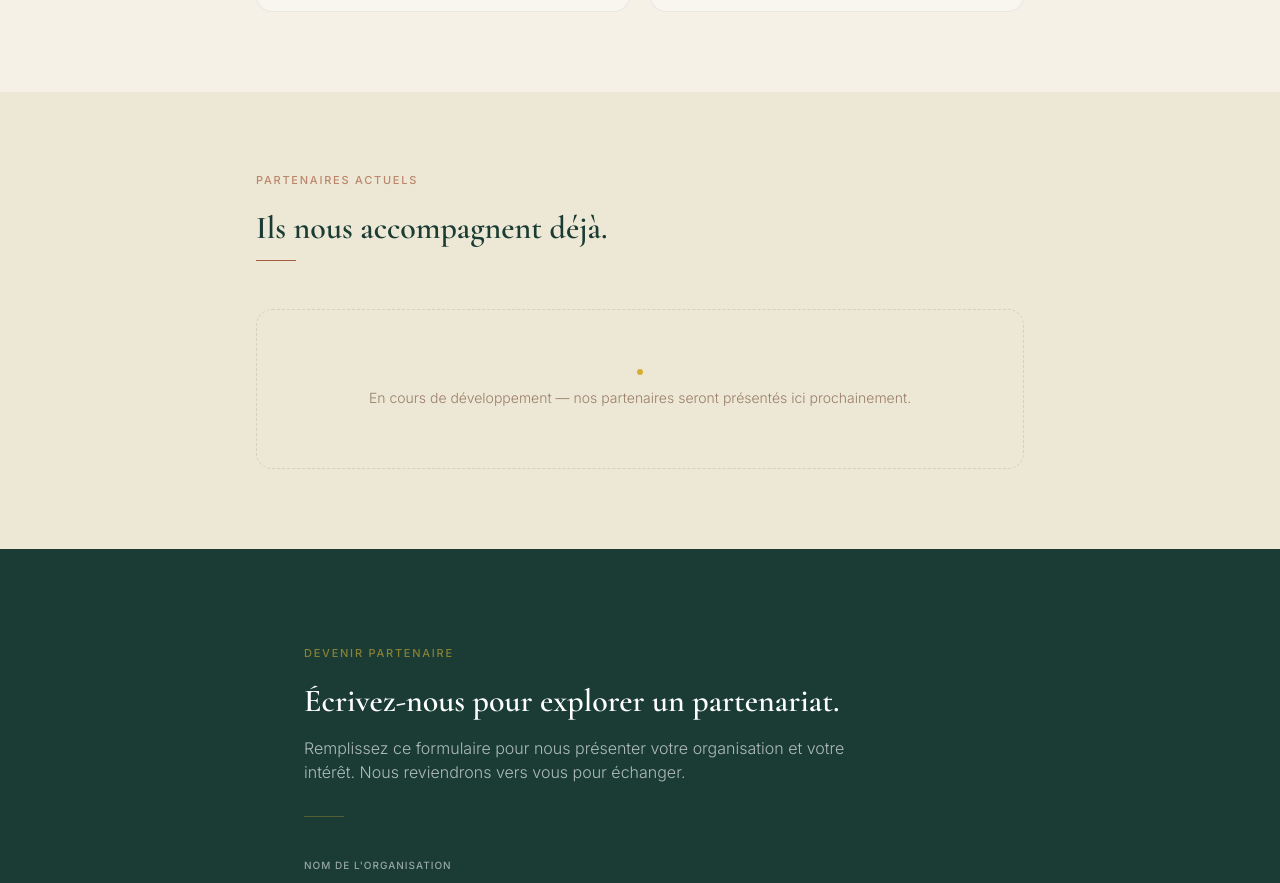
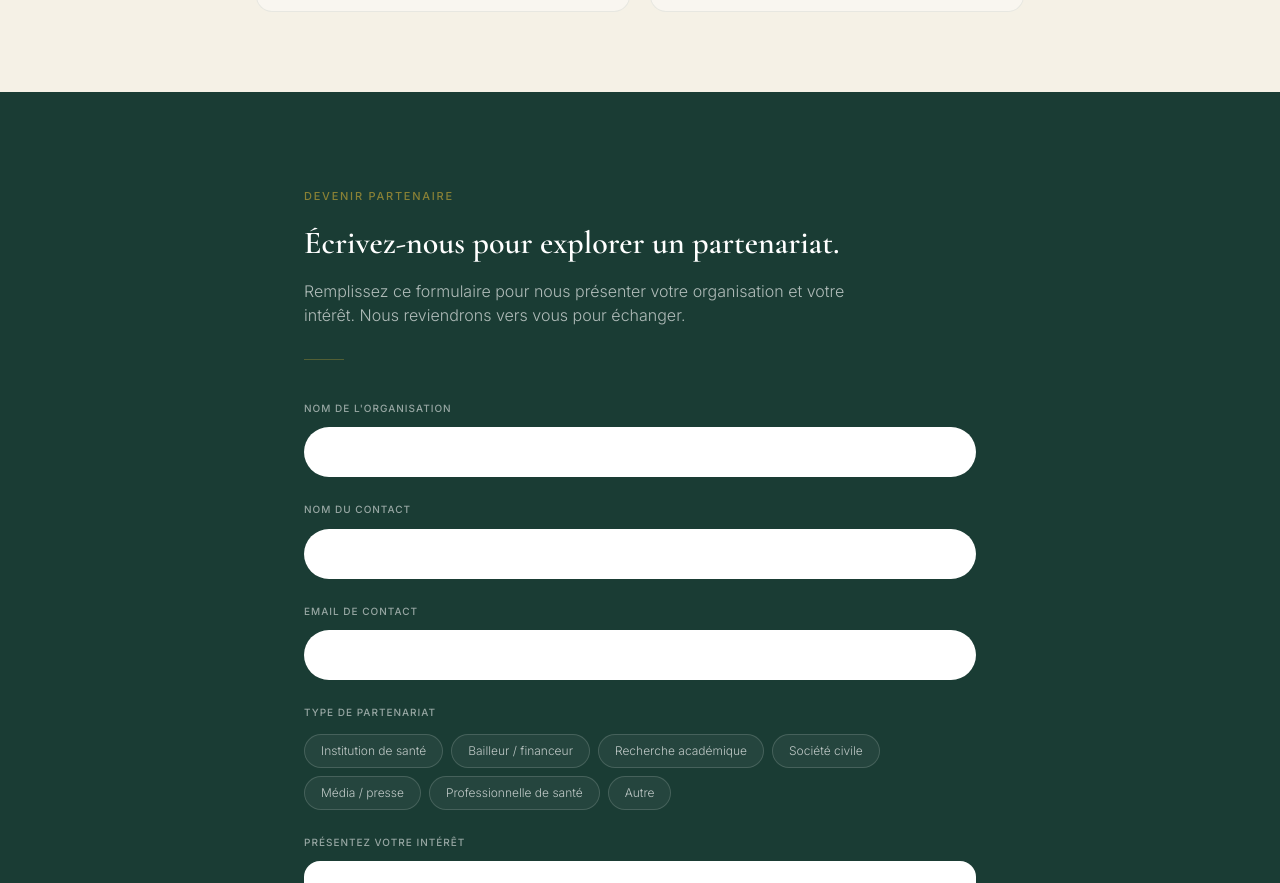
Before and after one commit to akdiop/saxalwer-site-vercel, a Next.js app: page /partenaires in a window 1280 px wide. Shown: the part 1895-2778 px from the top of the page. Built offline with nearby package versions, Linux system fonts and the light colour scheme; no server answers.

Commit message:
Corrections

```diff
--- a/components/ContactContent.tsx
+++ b/components/ContactContent.tsx
@@ -4,6 +4,7 @@ import { useState, FormEvent } from 'react'
 import { useLanguage } from './SiteWrapper'
 import { sendContact } from '@/lib/supabase'
 import MedicalDisclaimer from './MedicalDisclaimer'
+import Link from 'next/link'
 
 type Status = 'idle' | 'loading' | 'success' | 'error'
 
--- a/components/PartnersContent.tsx
+++ b/components/PartnersContent.tsx
@@ -31,9 +31,6 @@ const content = {
       { title: 'Médias et presse', text: "Journalistes et médias intéressés par les questions de santé, de genre, d'innovation sociale africaine." },
       { title: 'Professionnelles de santé', text: "Gynécologues, sages-femmes, médecins, infirmières souhaitant relire ou valider nos contenus." },
     ],
-
-    currentLabel: 'Partenaires actuels',
-    currentTitle: 'Ils nous accompagnent déjà.',
 
     formLabel: 'Devenir partenaire',
     formTitle: 'Écrivez-nous pour explorer un partenariat.',
@@ -199,17 +196,6 @@ export default function PartnersContent() {
         </div>
       </section>
 
-      {/* PARTENAIRES ACTUELS */}
-      <section className="py-16 md:py-20 px-6 bg-[#EDE8D5]">
-        <div className="max-w-3xl mx-auto">
-          <span className="text-label block mb-5 text-[#A65D40]/70">{t.currentLabel}</span>
-          <h2 className="title-h2 mb-3">{t.currentTitle}</h2>
-          <div className="w-10 h-px bg-[#A65D40] mb-12" />
-
-          <InDevelopment message={language === 'wo' ? 'Mu ngi def — partenaire yi dinañu leen wone ci kanam.' : 'En cours de développement — nos partenaires seront présentés ici prochainement.'} />
-        </div>
-      </section>
-
       {/* FORMULAIRE */}
       <section id="formulaire" className="py-16 md:py-24 px-6 bg-[#1A3C34]">
         <div className="max-w-2xl mx-auto">
--- a/components/ResearchContent.tsx
+++ b/components/ResearchContent.tsx
@@ -2,10 +2,26 @@
 
 import Link from 'next/link'
 import { useLanguage } from './SiteWrapper'
+import { Language } from '@/lib/translations'
 import MedicalDisclaimer from './MedicalDisclaimer'
 
+type ResearchApproachItem = { num: string; title: string; text: string }
+type ResearchWhyPillar = { title: string; text: string }
+type ResearchSection = { num: string; title: string; text: string; method: string }
+type ResearchIndicator = { title: string; text: string }
+
+type ResearchContentItem = {
+  hero: { label: string; title: string; subtitle: string }
+  approach: { label: string; title: string; items: ResearchApproachItem[] }
+  why: { label: string; title: string; text: string; pillars: ResearchWhyPillar[] }
+  sections: ResearchSection[]
+  ethics: { label: string; title: string; items: string[] }
+  cta: { title: string; text: string; btn1: string; btn2: string }
+  indicators: { label: string; title: string; subtitle: string; note: string; items: ResearchIndicator[] }
+}
+
 /* ─── Contenu fr / wo ─── */
-const content = {
+const content: Record<Language, ResearchContentItem> = {
   fr: {
     hero: {
       label: 'Recherche & impact',
@@ -15,12 +31,12 @@ const content = {
 
     approach: {
       label: 'Démarche',
-      title: 'SaxalWér est fondé sur une démarche rigoureuse de recherche-action, combinant science sociale et technologie.',
+      title: 'SaxalWér est fondée sur une démarche rigoureuse de recherche-action, combinant science sociale et technologie.',
       items: [
         {
           num: '01',
           title: 'Recherche de terrain',
-          text: "Des entretiens qualitatifs menés avec des femmes et filles de différentes régions du Sénégal ont permis d'identifier les besoins réels, les barrières d'accès et les tabous qui structurent les pratiques de santé.",
+          text: "Des entretiens qualitatifs menés avec des femmes et filles de différentes régions du Sénégal permettent d'identifier les besoins réels, les barrières d'accès, les normes et les tabous qui structurent les pratiques de santé.",
         },
         {
           num: '02',
```
